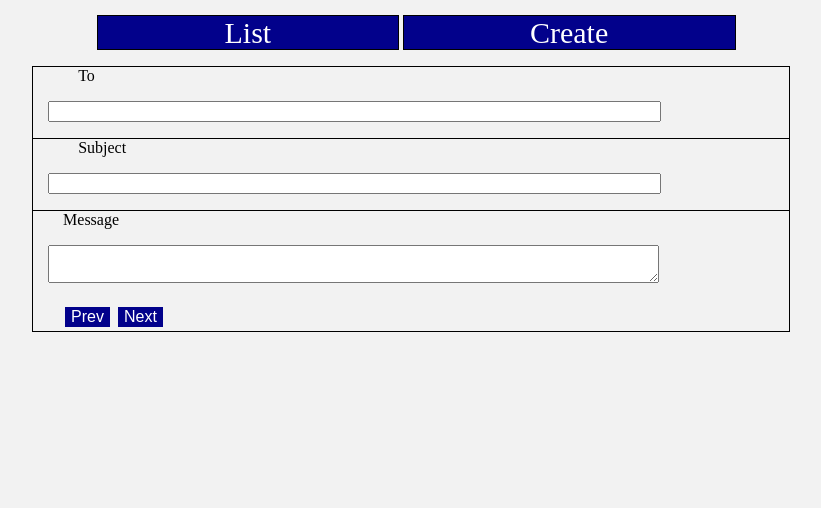
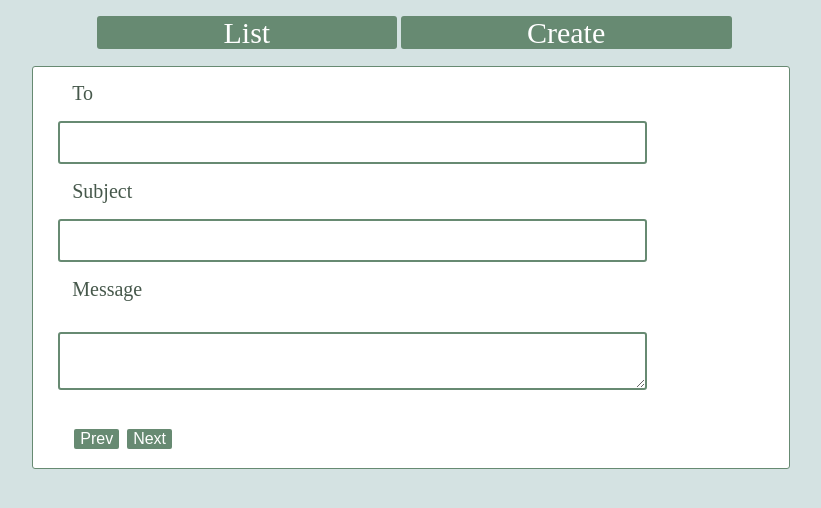
Before and after one commit to sushmitapatil77/site, a plain HTML site: page index.html in a window 1280 px wide. Both pictures are taken after a click on the link "Create". Shown: the top 508 px of the page, without its empty margins (229-1050 px from the left). Drawn offline with Linux system fonts and the light colour scheme; no server answers.

Commit message:
Final commit

```diff
--- a/index.html
+++ b/index.html
@@ -3,6 +3,7 @@
     <head>
         <meta charset="utf-8">
         <meta name="viewport" content="width=device-width, initial-scale=1.0">
+        <link rel="icon" href="maillist.png">
         <link rel="stylesheet" type="text/css" href="style.css">
         <script src="script.js">
 
@@ -52,8 +53,8 @@
                     </p>
             </div>
             <div class="bottom-buttons">
-                <button class="button">Prev</button>
-                <button class="button">Next</button>
+                <button class="button" id="prev">Prev</button>
+                <button class="button" id="next">Next</button>
             </div>
         </div>
 
--- a/script.js
+++ b/script.js
@@ -54,6 +54,7 @@ listclick();
 
                 cell1.onclick=function(e){
 
+
                     var d=data[e.currentTarget.dataset.mailindex];
 
                     document.getElementById("listview").style.display='none';
--- a/style.css
+++ b/style.css
@@ -1,5 +1,8 @@
+
+
 body{
-    background-color: #F2F2F2;
+   background-color: #D4E2E2;
+
 }
 
 #options{
@@ -22,8 +25,10 @@ li{
 #list, #create{
     color: white;
     font-size: 30px;
-    background-color:#02018B;
-    border: 1px solid black;
+    background-color:#678A72;
+    border-radius: 3px;
+    border: none;
+    transition-duration: 0.4s;
 }
 
 a:link{
@@ -31,45 +36,57 @@ a:link{
     color: white;
 }
 
-a:hover{
-    text-decoration: underline;
+
+
+#list:hover, #create:hover{
+    background-color: white;
+    border-radius: 3px;
+    color: #678A72;
+    border: 2px solid #678A72;
 }
 
 #listdata{
-    border: 1px solid black;
+    border: 1px solid #678A72;
+    border-radius: 3px;
     padding: 10px;
     margin-left: 7%;
     background-color: white;
 }
 
 #listdata a{
-     color: black;
+     color: #46584B;
 }
 
 #displayDetails{
     margin-left: 20%;
     margin-right: 20%;
-    border: 1px solid black;
+    padding: 15px 10px;
+    border: 1px solid #678A72;
+    background-color: white;
+    border-radius: 3px;
+    color: #46584B;
 }
 
 .field-horizontal{
     width: 100%;
     margin-right: 20%;
-    border-bottom: 1px solid black;
 }
 
-.field-label,.field-body,.label{
+.field-body,.label{
     width: 100%;
-     margin-left: 2%;
+    margin-left: 2%;
     margin-right: 2%;
 }
 
 #text{
-    width: 80%;
-    margin-left: 2%;
-    margin-right: 2%;
+     width:80%;
+    padding: 12px 20px;
+    box-sizing: border-box;
+    border: 2px solid #678A72;
+    border-radius: 3px;
+    margin: 15px;
     font-family:sans-serif;
-    font-size: 14px;
+    font-size: 13px;
 }
 
 .bottom-buttons{
@@ -78,7 +95,8 @@ a:hover{
 }
 
 .button{
-  background-color: #02018B;
+  background-color: #678A72;
+  border-radius: 2px;
   border: none;
   color: white;
   text-align: center;
@@ -88,12 +106,22 @@ a:hover{
   cursor: pointer;
 }
 
+.button:hover{
+    background-color: white;
+    border-radius: 3px;
+    color: #02018B;
+    border: 2px solid #678A72;
+}
+
 input{
     width:80%;
+    padding: 12px 20px;
+    box-sizing: border-box;
+    border: 2px solid #678A72;
+    border-radius: 3px;
 }
 
 .label{
-
-  font-size: 16px;
+  font-size: 20px;
   padding-left: 2%;
 }
```
Also changed, not shown: maillist.png (added).
